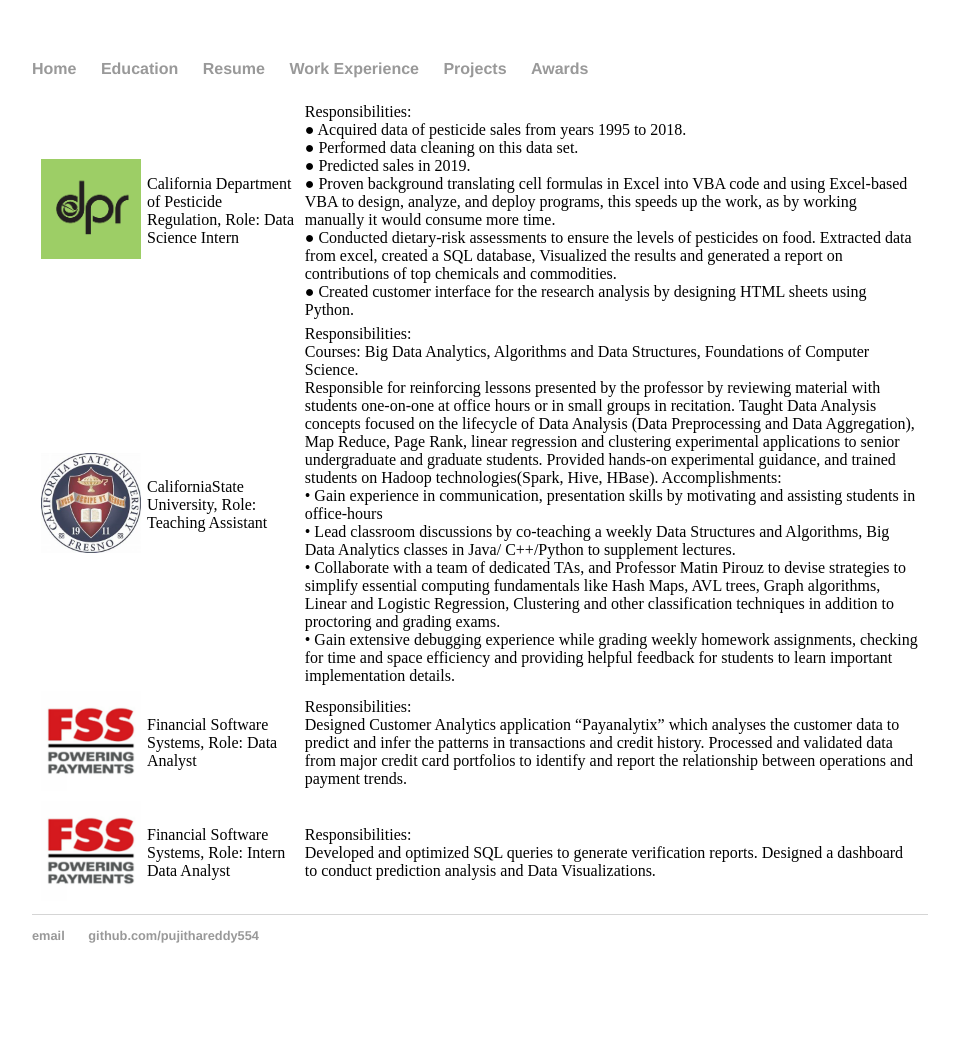
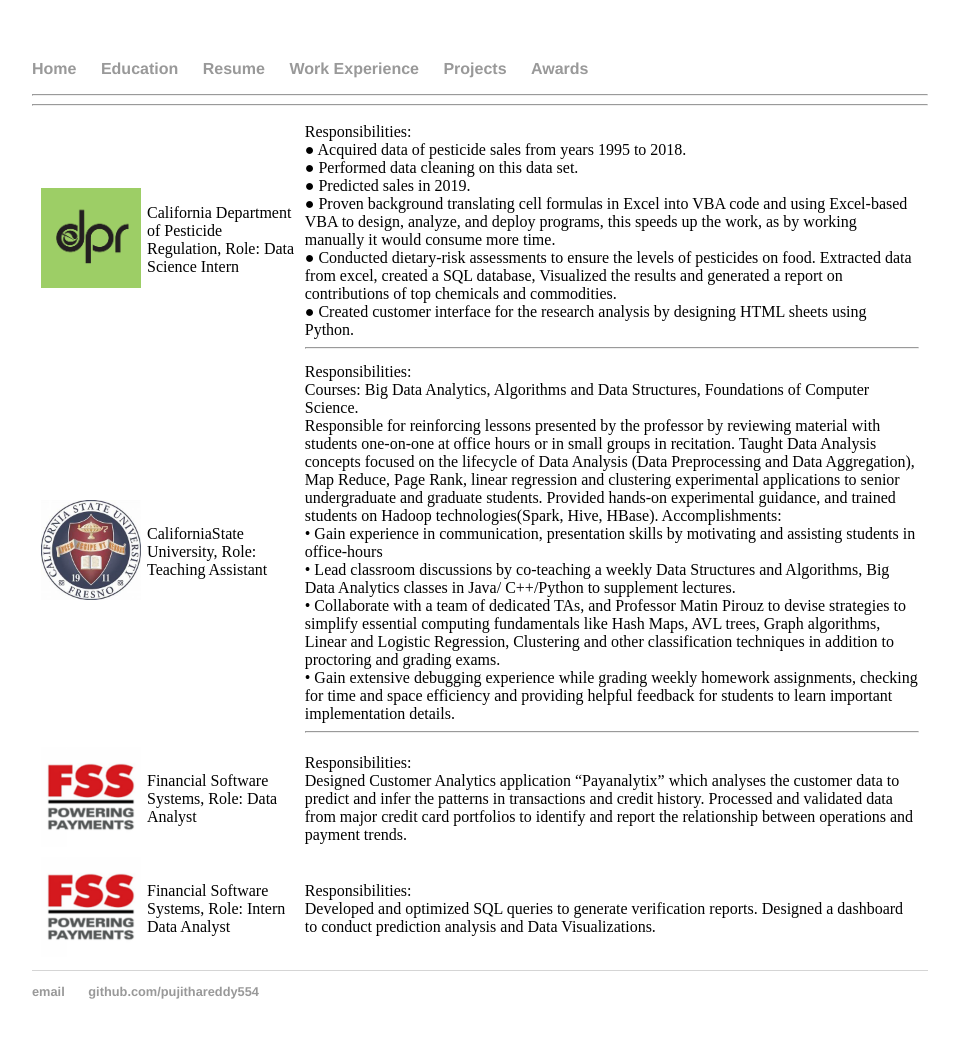
Before and after one commit to pujithareddy554/pujithareddy554.github.io, a Jekyll site: the page built from experience.html, in a window 1280 px wide. Shown: the whole page, without its empty margins (160-1119 px from the left). Built offline with Jekyll 4.4.1, drawn with Linux system fonts in a browser that asks for light colours; before the commit the page ends 1003 px from its top, so only the background shows below that.

Commit message:
Update experience.html

```diff
--- a/experience.html
+++ b/experience.html
@@ -14,7 +14,8 @@
         ● Predicted sales in 2019.<br>
         ● Proven background translating cell formulas in Excel into VBA code and using Excel-based VBA to design, analyze, and deploy programs, this speeds up the work, as by working manually it would consume more time. <br>
         ● Conducted dietary-risk assessments to ensure the levels of pesticides on food.  Extracted data from excel, created a SQL database, Visualized the results and generated a report on contributions of top chemicals and commodities.<br>
-        ● Created customer interface for the research analysis by designing HTML sheets using Python.<br>
+        ● Created customer interface for the research analysis by designing HTML sheets using Python.<br><hr/>
+
 	</td>
   </tr>
   <tr>
@@ -28,18 +29,21 @@
 •	Lead classroom discussions by co-teaching a weekly Data Structures and Algorithms, Big Data Analytics classes in Java/ C++/Python to supplement lectures.<br>
 •	Collaborate with a team of dedicated TAs, and Professor Matin Pirouz to devise strategies to simplify essential computing fundamentals like Hash Maps, AVL trees, Graph algorithms, Linear and Logistic Regression, Clustering and other classification techniques in addition to proctoring and grading exams.<br>
 •	Gain extensive debugging experience while grading weekly homework assignments, checking for time and space efficiency and providing helpful feedback for students to learn important implementation details.<br>
+<hr/>
 </td>
 </tr>
 <tr>
 	<td align='center'><img src="fss.png" alt="" height=100 width=100></img></td>
 	<td align='left'>Financial Software Systems, Role: Data Analyst</td>
 	<td align='left'>Responsibilities:<br>Designed Customer Analytics application “Payanalytix” which analyses the customer data to predict and infer the patterns in transactions and credit history. Processed and validated data from major credit card portfolios to identify and report the relationship between operations and payment trends.</td>
+<hr/>
 </tr>
 <tr>
          <td align='center'><img src="fss.png" alt="" height=100 width=100></img></td>
 	 <td align='left'>Financial Software Systems, Role: Intern Data Analyst </td>
 	<td align='left'>Responsibilities:<br>Developed and optimized SQL queries to generate verification reports. Designed a dashboard to conduct prediction analysis and Data Visualizations.</td>
 
+<hr/>
 
 </tr>
 </table>
```
